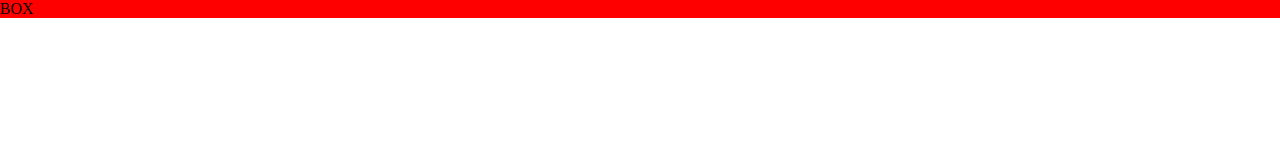
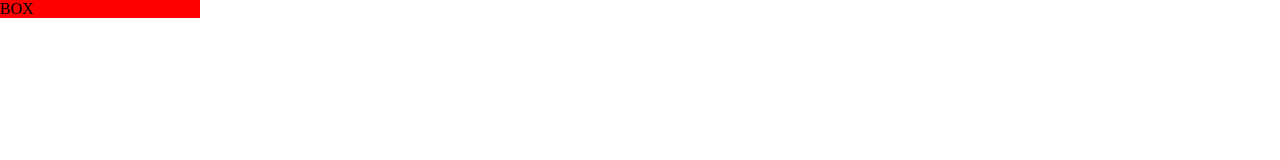
Before and after one commit to enju615/practice, a plain HTML site: page index.html in a window 1280 px wide. Drawn offline with Linux system fonts and the light colour scheme.

Commit message:
width：要素の幅を指定することができます。

```diff
--- a/style.css
+++ b/style.css
@@ -5,4 +5,4 @@
 
   .box {
     background-color: red;
-  }
+    width: 200px;}
```
